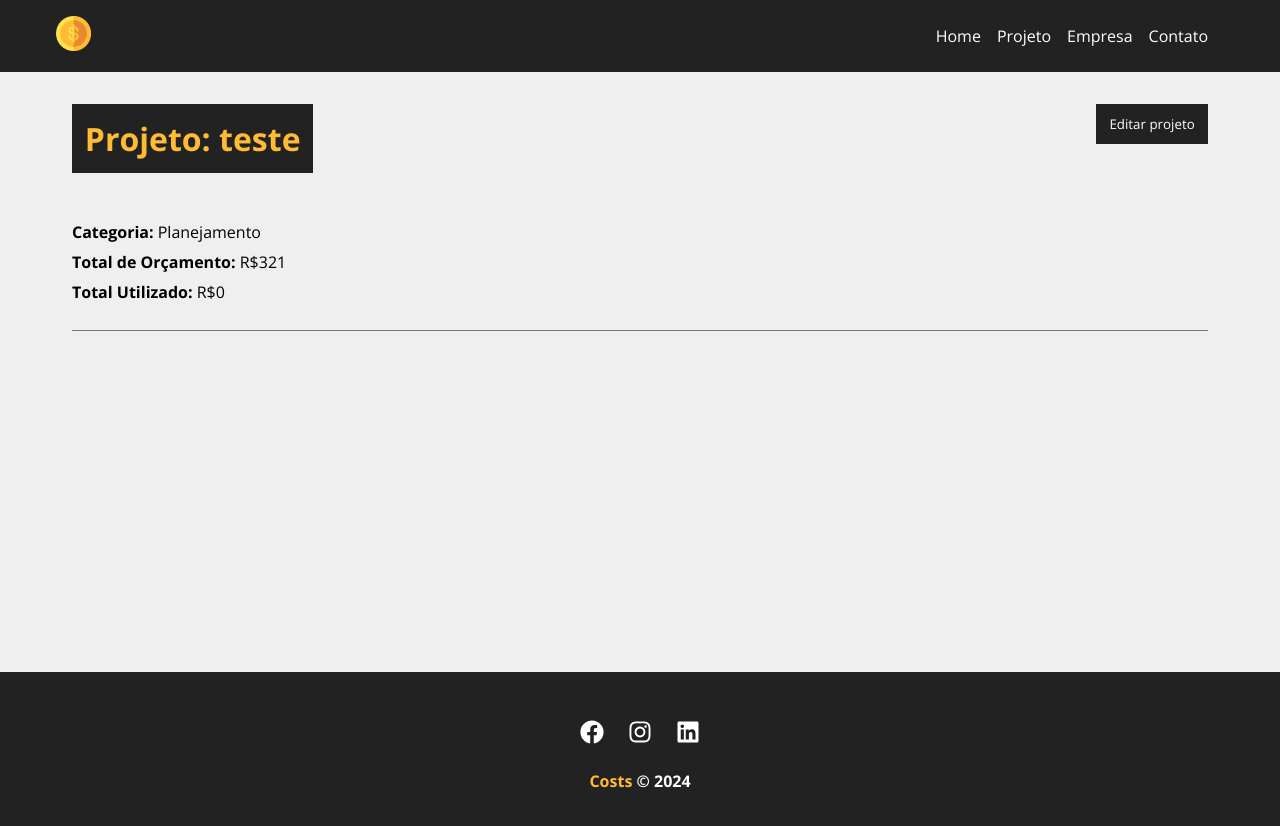
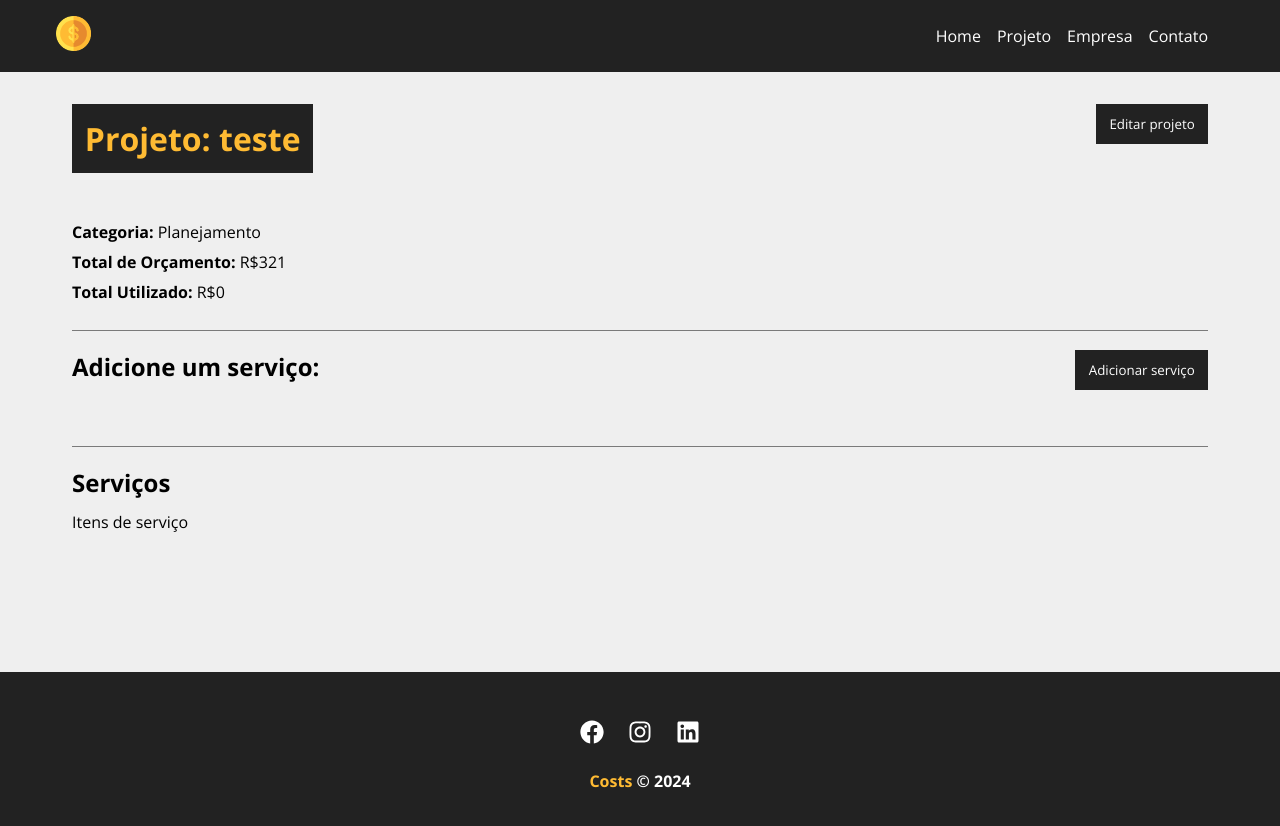
Before and after one commit to fabianomartinsdev/costs, a React (Create React App) app: page /project/1788 in a window 1280 px wide. Shown: the top 826 px of the page. Built offline with nearby package versions, Linux system fonts and the light colour scheme; data requests are answered from the project's data file.

Commit message:
Create services area

```diff
--- a/db.json
+++ b/db.json
@@ -14,21 +14,10 @@
     {
       "id": "3db6",
       "name": "PC atualizado2",
-      "budget": "4599",
+      "budget": "5400",
       "category": {
         "id": "5",
         "name": "Operacional"
-      },
-      "cost": 0,
-      "services": []
-    },
-    {
-      "id": "6fd1",
-      "name": "app",
-      "budget": "2500",
-      "category": {
-        "id": "2",
-        "name": "Desenvolvimento"
       },
       "cost": 0,
       "services": []
--- a/src/components/layout/Container.module.css
+++ b/src/components/layout/Container.module.css
@@ -12,6 +12,7 @@
 
 .start {
   justify-content: flex-start;
+  margin: 0;
 }
 
 .column {
--- a/src/components/pages/Project.js
+++ b/src/components/pages/Project.js
@@ -13,6 +13,7 @@
 
   const [project, setProject] = useState([]);
   const [showProjectForm, setShowProjectForm] = useState(false);
+  const [showServiceForm, setShowServiceForm] = useState(false);
   const [message, setMessage] = useState();
   const [type, setType] = useState();
 
@@ -31,6 +32,7 @@
   }, [id]);
 
   function editPost(project) {
+    setMessage("");
     // budget validation
     if (project.budget < project.cost) {
       setMessage("O orçamento não pode ser menor que o custo do projeto!");
@@ -55,6 +57,10 @@
 
   function toggleProjectForm() {
     setShowProjectForm(!showProjectForm);
+  }
+
+  function toggleServiceForm() {
+    setShowServiceForm(!showServiceForm);
   }
 
   return (
@@ -90,6 +96,19 @@
                 </div>
               )}
             </div>
+            <div className={styles.serviceFormContainer}>
+              <h2>Adicione um serviço:</h2>
+              <button onClick={toggleServiceForm} className={styles.btn}>
+                {!showServiceForm ? "Adicionar serviço" : "Fechar"}
+              </button>
+              <div className={styles.projectInfo}>
+                {showServiceForm && <div>formulário do serviço</div>}
+              </div>
+            </div>
+            <h2>Serviços</h2>
+            <Container customClass="start">
+              <p>Itens de serviço</p>
+            </Container>
           </Container>
         </div>
       ) : (
```
